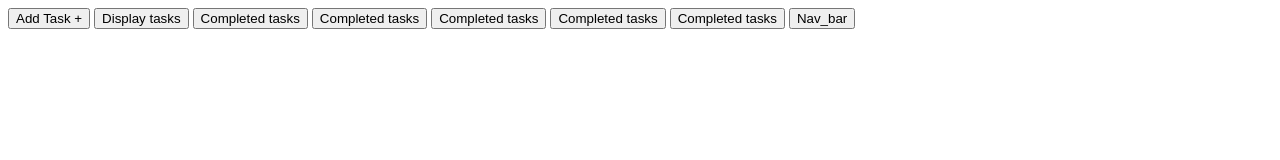
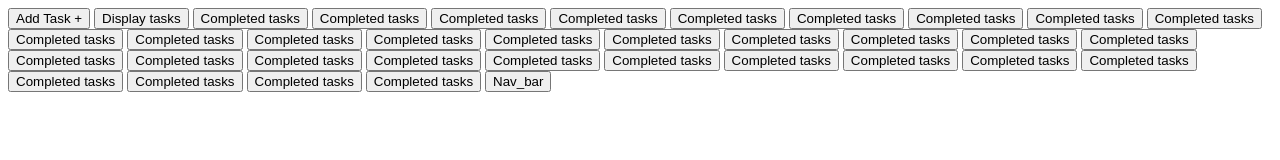
Before and after one commit to usamaahma/todopractice, a plain HTML site: page index.html in a window 1280 px wide. Drawn offline with Linux system fonts and the light colour scheme.

Commit message:
add buttonassssss

```diff
--- a/index.html
+++ b/index.html
@@ -14,6 +14,34 @@
     <button onclick="completedTask()">Completed tasks</button>
     <button onclick="completedTask()">Completed tasks</button>
     <button onclick="completedTask()">Completed tasks</button>
+    <button onclick="completedTask()">Completed tasks</button>
+    <button onclick="completedTask()">Completed tasks</button>
+    <button onclick="completedTask()">Completed tasks</button>
+    <button onclick="completedTask()">Completed tasks</button>
+    <button onclick="completedTask()">Completed tasks</button>
+    <button onclick="completedTask()">Completed tasks</button>
+    <button onclick="completedTask()">Completed tasks</button>
+    <button onclick="completedTask()">Completed tasks</button>
+    <button onclick="completedTask()">Completed tasks</button>
+    <button onclick="completedTask()">Completed tasks</button>
+    <button onclick="completedTask()">Completed tasks</button>
+    <button onclick="completedTask()">Completed tasks</button>
+    <button onclick="completedTask()">Completed tasks</button>
+    <button onclick="completedTask()">Completed tasks</button>
+    <button onclick="completedTask()">Completed tasks</button>
+    <button onclick="completedTask()">Completed tasks</button>
+    <button onclick="completedTask()">Completed tasks</button>
+    <button onclick="completedTask()">Completed tasks</button>
+    <button onclick="completedTask()">Completed tasks</button>
+    <button onclick="completedTask()">Completed tasks</button>
+    <button onclick="completedTask()">Completed tasks</button>
+    <button onclick="completedTask()">Completed tasks</button>
+    <button onclick="completedTask()">Completed tasks</button>
+    <button onclick="completedTask()">Completed tasks</button>
+    <button onclick="completedTask()">Completed tasks</button>
+    <button onclick="completedTask()">Completed tasks</button>
+    <button onclick="completedTask()">Completed tasks</button>
+    <button onclick="completedTask()">Completed tasks</button>
     <button>Nav_bar</button>
   </body>
 </html>
```
